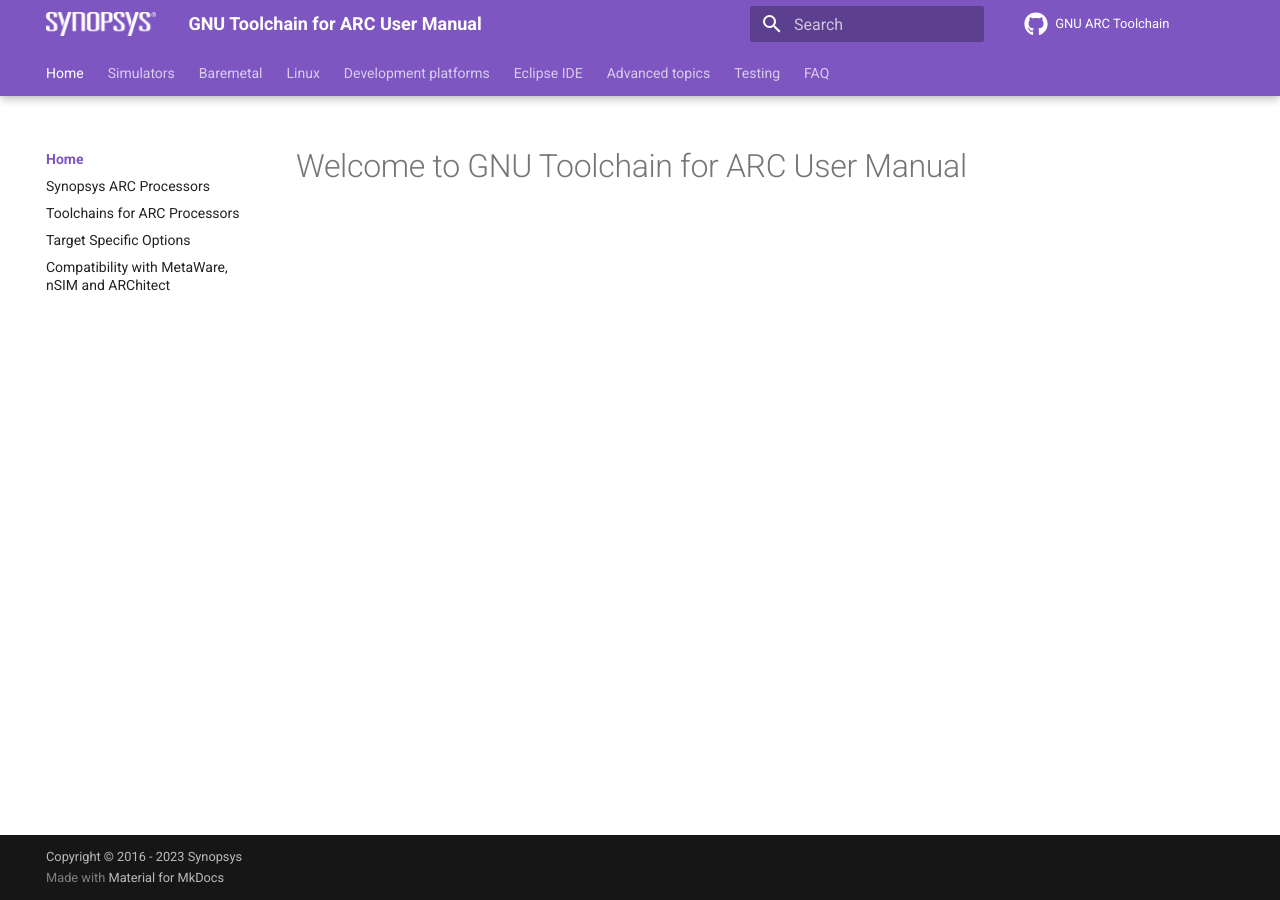
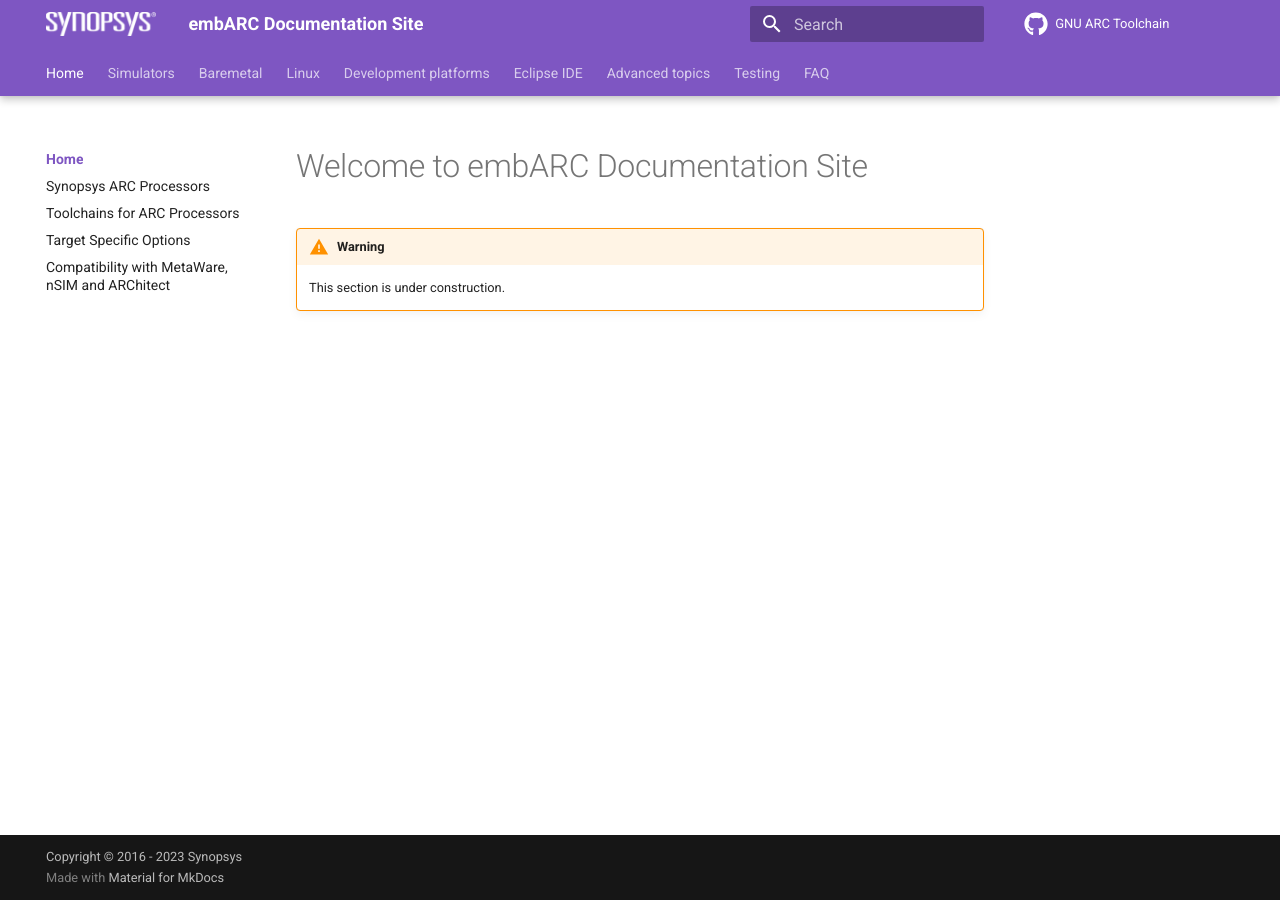
Before and after one commit to foss-for-synopsys-dwc-arc-processors/documentation, an MkDocs documentation site: the page built from docs/index.md, in a window 1280 px wide. Built offline with MkDocs 1.6.1 and Material for MkDocs 9.7.7, drawn with Linux system fonts in a browser that asks for light colours; comment, search, counter and statistics services are not loaded.

Commit message:
Change site's title

```diff
--- a/docs/index.md
+++ b/docs/index.md
@@ -1 +1,5 @@
-# Welcome to GNU Toolchain for ARC User Manual
+# Welcome to embARC Documentation Site
+
+!!! warning
+
+    This section is under construction.
--- a/mkdocs.yml
+++ b/mkdocs.yml
@@ -1,4 +1,4 @@
-site_name: GNU Toolchain for ARC User Manual
+site_name: embARC Documentation Site
 repo_url: https://github.com/foss-for-synopsys-dwc-arc-processors/toolchain
 repo_name: GNU ARC Toolchain
 copyright: Copyright &copy; 2016 - 2023 Synopsys
```
